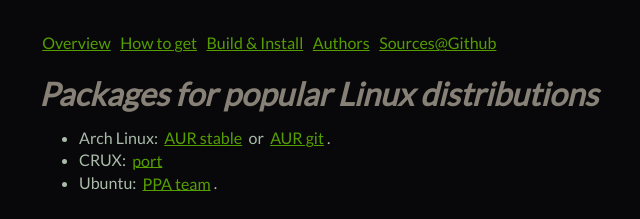
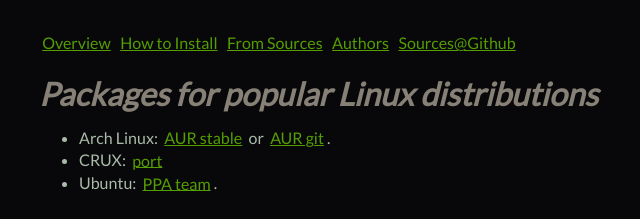
Before and after one commit to a-nikolaev/curseofwar, a Jekyll site: the page built from install/index.markdown, in a window 1280 px wide. Shown: the top 219 px of the page, without its empty margins (241-881 px from the left). Built offline with Jekyll 4.4.1, drawn with Linux system fonts in a browser that asks for light colours; Markdown is read by kramdown in place of the engine named in the settings.

Commit message:
renamed a few things

```diff
--- a/_layouts/default.html
+++ b/_layouts/default.html
@@ -24,8 +24,8 @@
           <div class="page">
             <div class="header">
               <a href="{{ site.baseurl }}/">Overview</a>
-              <a href="{{ site.baseurl }}/get/">How to get</a>
-              <a href="{{ site.baseurl }}/build/">Build & Install</a>
+              <a href="{{ site.baseurl }}/install/">How to Install</a>
+              <a href="{{ site.baseurl }}/build/">From Sources</a>
               <a href="{{ site.baseurl }}/authors/">Authors</a>
               <a href="https://github.com/a-nikolaev/curseofwar/">Sources@Github</a>
             </div>
--- a/get/index.markdown
+++ b/install/index.markdown
@@ -1,6 +1,6 @@
 ---
 layout: page
-title: How to get
+title: How to get the game
 ---
 
 # Packages for popular Linux distributions
```
